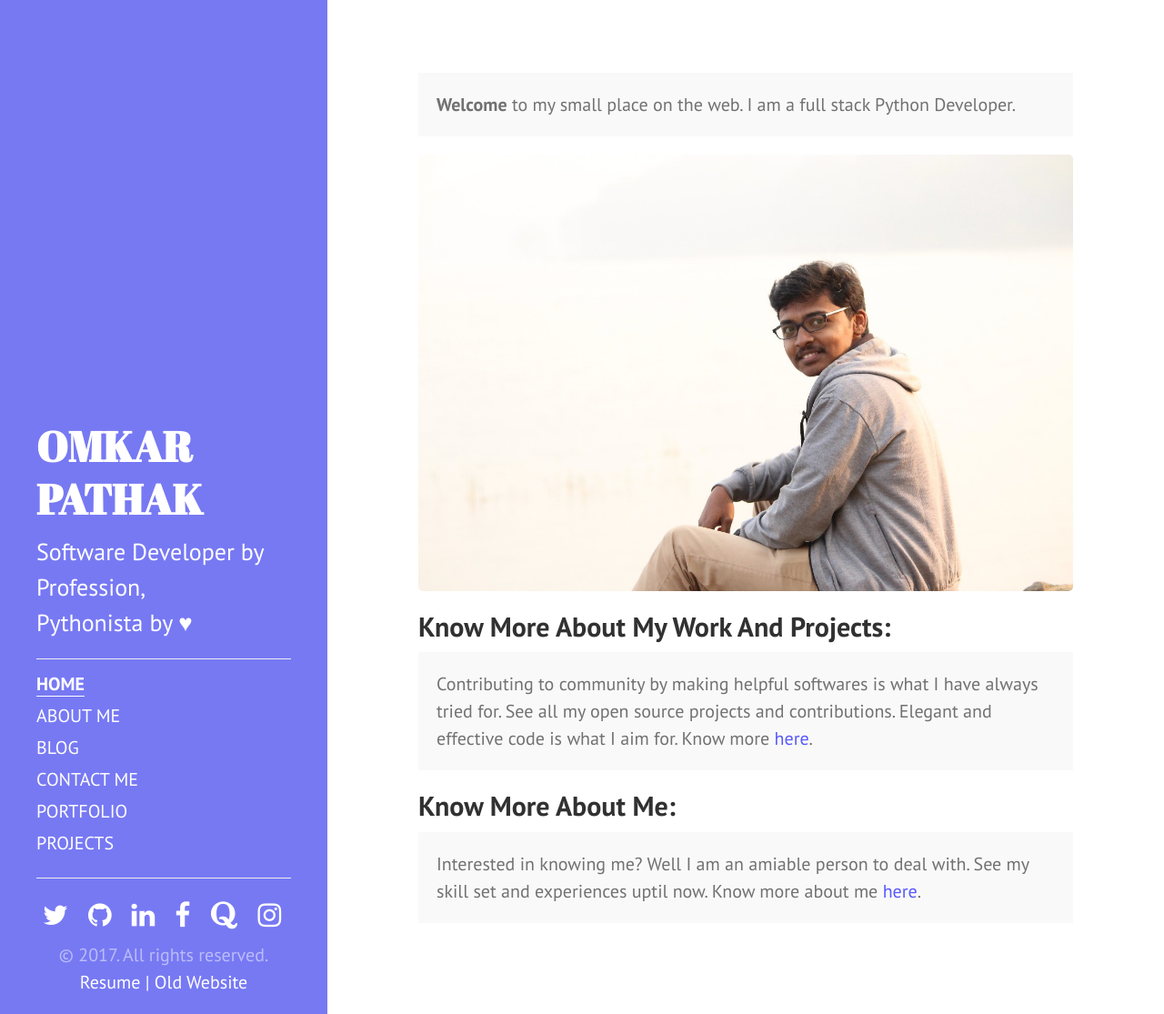
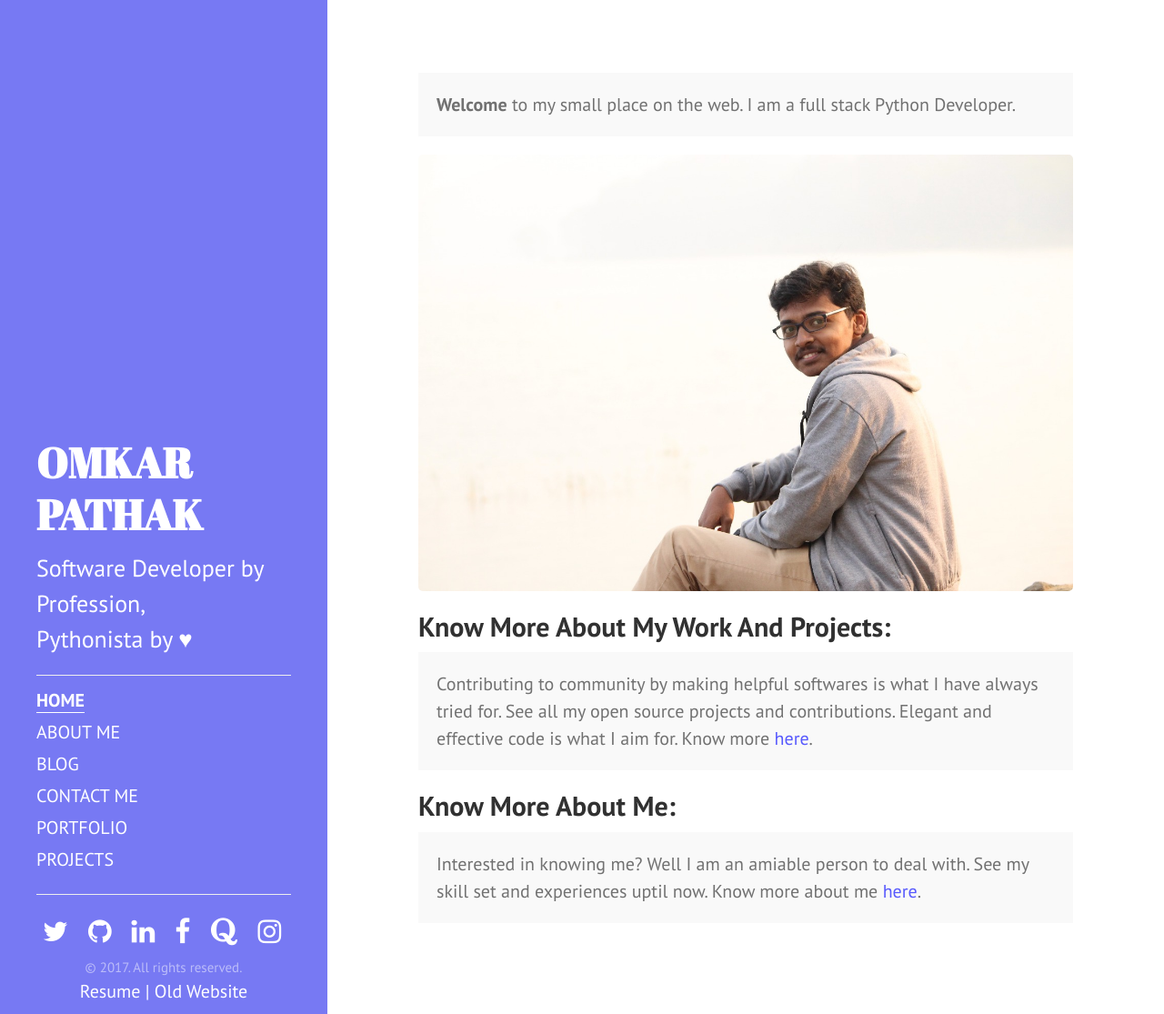
Before and after one commit to OmkarPathak/omkarpathak.github.io, a Jekyll site: the page built from index.html, in a window 1280 px wide and 1115 px high. Shown: the whole window at 91% size. Built offline with Jekyll 4.4.1, drawn with Linux system fonts in a browser that asks for light colours; the list of posts is cut into pages by our own code.

Commit message:
Modified styling for sidebar and updated README

```diff
--- a/_includes/sidebar.html
+++ b/_includes/sidebar.html
@@ -69,8 +69,8 @@
       </ul>
     </div>
 
-    <p style="padding-bottom:0; margin: 0; text-align: center">&copy; {{ site.time | date: '%Y' }}. All rights reserved.</p>
-    <p style="margin: 0; padding:0; color: white; text-align: center">
+    <p style="padding-bottom:0; margin: 0; text-align: center; font-size: 15px">&copy; {{ site.time | date: '%Y' }}. All rights reserved.</p>
+    <p style="margin: 0; padding:0; color: white; text-align: center;">
       <a href="{{ "downloads/OmkarResume.pdf" | relative_url }}">Resume | </a>
       <a href="http://old-website.omkarpathak.in/">Old Website</a>
     </p>
--- a/public/css/themes.css
+++ b/public/css/themes.css
@@ -117,7 +117,7 @@ a.sidebar-nav-item:focus {
   .sidebar-sticky {
     position: absolute;
     right:  1rem;
-    bottom: 1rem;
+    bottom: 0.5rem;
     left:   1rem;
   }
 }
```
Also changed, not shown: README.md.
